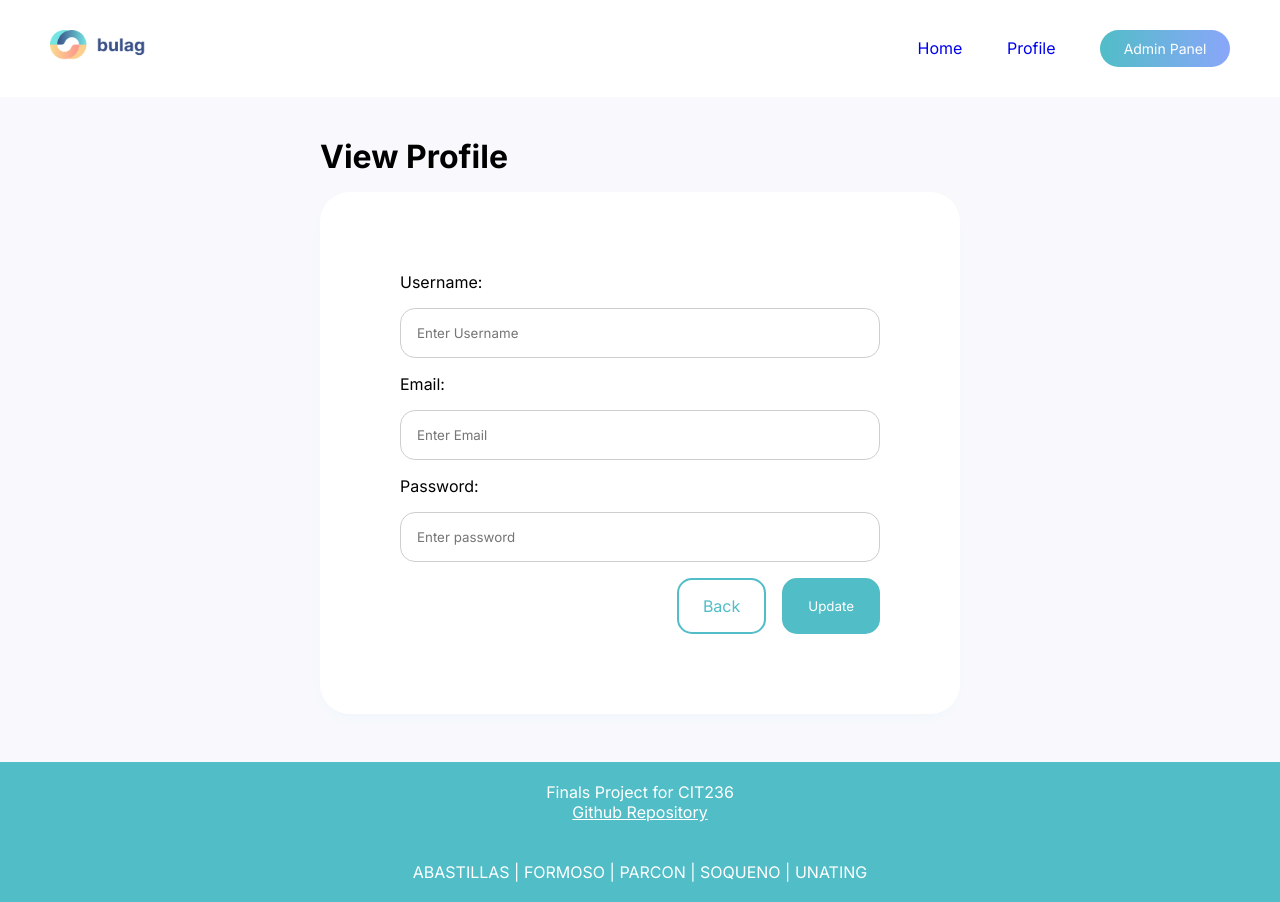
After one commit to keiruu/CIT236-Blogging-System, a PHP site: page /admin_view_profile.php in a window 1280 px wide. The commit adds this page. Run offline with PHP 8.4, Linux system fonts and the light colour scheme; data that the repository does not hold is empty.

Commit message:
added base admin panels

```diff
--- /dev/null
+++ b/admin_view_profile.php
@@ -0,0 +1,66 @@
+<?php
+?>
+
+<head>
+    <meta charset="UTF-8">
+    <meta http-equiv="X-UA-Compatible" content="IE=edge">
+    <meta name="viewport" content="width=device-width, initial-scale=1.0">
+    <title>Bulag | Admin View Profile</title>
+    <link rel="stylesheet" href="styles/admin.css">
+</head>
+
+<body>
+    <div class="header">
+        <img src="images/Logo.png" width="150px" height="30px">
+            <div class="header-right">
+                <a href="index.php">Home</a>
+                <a href="index.php">Profile</a>
+                <a href="admin_panel.php">
+                    <button id="loginbtn">Admin Panel</button>
+                </a>
+            </div>
+    </div>
+
+    <!-- <div class="container">
+		<form name="update" action="#" method="POST" class="inputs">
+            <input type = "hidden" id = "userId" name = "userId" value="<?= $user['userId']; ?>" required/>
+            <p>Username:</p>
+            <input type = "text" id = "username" name = "username" placeholder="Enter Username" value="<?=  $user['username']; ?>" required/>
+            <p>Email:</p>
+            <input type="email" id="email" name="email" placeholder="Enter Email" value="<?=$user['email']; ?>" required />
+            <p>Password:</p>
+            <input type = "password" id="password" name = "password" placeholder="Enter password" value="<?=$user['password'];  ?>" required/>
+
+			<div class="btns">
+				<input class="btn" type="submit" value="Update" id="submit" name="update" />
+				<a href="showUsers.php"><button class="btn-light">Back</button></a>
+			</div>
+		</form>
+	</div> -->
+
+   <div class="body-container">
+        <div class="profile-container">
+            <h1>View Profile</h1>
+            <div class="container">
+                <form name="update" action="#" method="POST" class="inputs">
+                    <input type = "hidden" id = "userId" name = "userId" value="" required/>
+                    <p>Username:</p>
+                    <input type = "text" id = "username" name = "username" placeholder="Enter Username" value="" required/>
+                    <p>Email:</p>
+                    <input type="email" id="email" name="email" placeholder="Enter Email" value="" required />
+                    <p>Password:</p>
+                    <input type = "password" id="password" name = "password" placeholder="Enter password" value="" required/>
+
+                    <div class="btns">
+                        <a href="admin_panel.php" class="btn-light">Back</a>
+                        <input class="btn" type="submit" value="Update" id="submit" name="update" />
+                    </div>
+                </form>
+            </div>
+        </div>
+   </div>
+
+    <div class="footer">
+        Finals Project for CIT236 <br><u><a href="https://github.com/keiruu/CIT236-Blogging-System" class="github-link" target="_blank">Github Repository</a></u></br><br> ABASTILLAS | FORMOSO | PARCON | SOQUENO | UNATING</br>
+    </div>
+</body>
--- a/styles/admin.css
+++ b/styles/admin.css
@@ -4,6 +4,12 @@
   --bg: #F9F9FD;
   --gray: #676767;
   --lightgray: #CECECE;
+  --lightyellow: #fce7c7;
+  --yellow: #fc734e;
+  --hoveryellow: #ffdaa3;
+  --green: #51BDC7;
+  --darkgreen: #359aa3;
+  --blue: #8AA6FA;
 }
 
 * {
@@ -31,6 +37,20 @@ body {
   flex-direction: column;
   justify-content: center;
   align-items: center;
+  margin-bottom: 3rem;
+}
+
+.admin-container {
+  display: flex;
+  flex-direction: column;
+  gap: 1rem;
+}
+
+.profile-container {
+  display: flex;
+  flex-direction: column;
+  gap: 1rem;
+  width: 50%;
 }
 
 .panel td {
@@ -38,8 +58,8 @@ body {
 }
 
 .btn-posts {
-  background-color: #FFF5E6;
-  color: #FF8868;
+  background-color: var(--lightyellow);
+  color: var(--yellow);
   border: none;
   padding: 1rem;
   border-radius: 10px;
@@ -48,12 +68,12 @@ body {
 }
 
 .btn-posts a {
-  color: #FF8868;
+  color: var(--yellow);
   text-decoration: none;
 }
 
 .btn-posts:hover {
-  background-color: #fff0d9;
+  background-color: var(--lightyellow);
 }
 
 .btn-profile {
@@ -81,3 +101,171 @@ body {
   border-radius: 10px;
   color: #44C341;
 }
+
+.inactive p{
+  border: 2px solid #C34141;
+  padding: 0.7rem 1.5rem;
+  border-radius: 10px;
+  color: #C34141;
+}
+
+.inputs input:not(.btn){
+  padding: 1rem;
+  border: 1px solid var(--lightgray);
+  color: var(--lightgray);
+  border-radius: 15px;
+}
+
+.inputs {
+  gap: 1rem;
+  display: flex;
+  flex-direction: column;
+}
+
+.btn {
+  background-color: var(--green);
+  color: white;
+  border: 2px solid var(--green);
+  padding: 1rem 1.5rem;
+  border-radius: 15px;
+  cursor: pointer;
+  transition: all 300ms ease;
+}
+
+.btn:hover{
+  background-color: var(--darkgreen);
+  border-color: var(--darkgreen);
+}
+
+.btn-light {
+  border: 2px solid var(--green);
+  color: var(--green);
+  padding: 1rem 1.5rem;
+  border-radius: 15px;
+  background-color: transparent;
+  cursor: pointer;
+  transition: all 300ms ease;
+  text-decoration: none;
+}
+
+.btn-light:hover {
+  background-color: var(--green);
+  color: white;
+}
+
+.btns {
+  display: flex;
+  gap: 1rem;
+  justify-content: flex-end;
+}
+
+.bod2 {
+  display: flex;
+  justify-content: center;
+}
+
+.info {
+  margin-left: 5%;
+}
+
+.text h1 {
+  font-size: 40px;
+  margin-top: 5px;
+  margin-bottom: 5px;
+}
+
+#rdmebtn {
+  background: #fce7c7;
+  color: #fc734e;
+  padding: 15px;
+  border: none;
+  border-radius: 10px;
+  width: 150px;
+  font-family: 'Inter', sans-serif;
+  cursor: pointer;
+}
+
+#rdmebtn span {
+  cursor: pointer;
+  display: inline-block;
+  position: relative;
+  transition: 0.5s;
+}
+
+#rdmebtn span:after {
+  content: '\2192';
+  position: absolute;
+  opacity: 0;
+  top: 0;
+  right: -5px;
+  transition: 0.5s;
+}
+
+#rdmebtn:hover span {
+  padding-right: 20px;
+}
+
+#rdmebtn:hover span:after {
+  opacity: 100;
+  right: 0;
+}
+
+/* *CSS STYLES FOR NAVIGATION BAR AND FOOTER*  */
+
+.header {
+  overflow: hidden;
+  background-color: #ffffff;
+  padding: 30px;
+  margin-bottom: 2.5rem;
+}
+
+img {
+  float: left;
+  padding-left: 20px;
+}
+
+.header-right {
+  float: right;
+}
+
+.header-right a {
+  text-decoration: none;
+  padding: 20px;
+}
+
+#loginbtn {
+  background: rgb(253, 210, 144);
+  background: linear-gradient(90deg, #51BDC7 0%, #8AA6FA 100%);
+  color: white;
+  padding: 10px;
+  border: none;
+  border-radius: 75px;
+  width: 130px;
+  font-family: 'Inter', sans-serif;
+  font-size: 14px;
+  cursor: pointer;
+}
+
+.footer {
+  display: flex;
+  flex-direction: column;
+  padding: 20px;
+  min-width: 100vh;
+  background-color: #51BDC7;
+  color: white;
+  text-align: center;
+}
+
+.github-link {
+  text-decoration: none;
+  color: white;
+}
+
+
+.github-link {
+  text-decoration: none;
+  color: white;
+}
+
+
+/* *END* */
```
Also changed, not shown: admin_panel.php (+20 -3 lines), admin_view_posts.php (added, +46 -0 lines).
